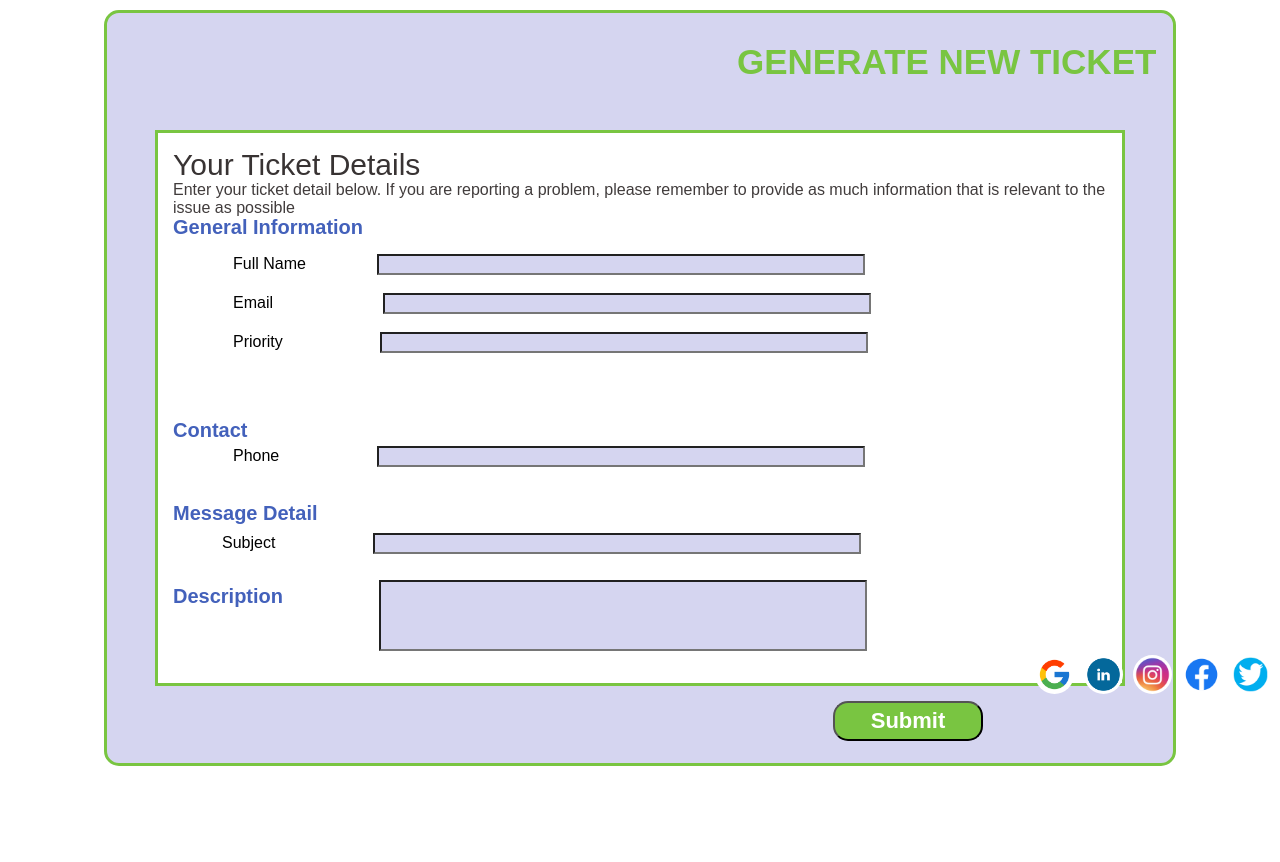
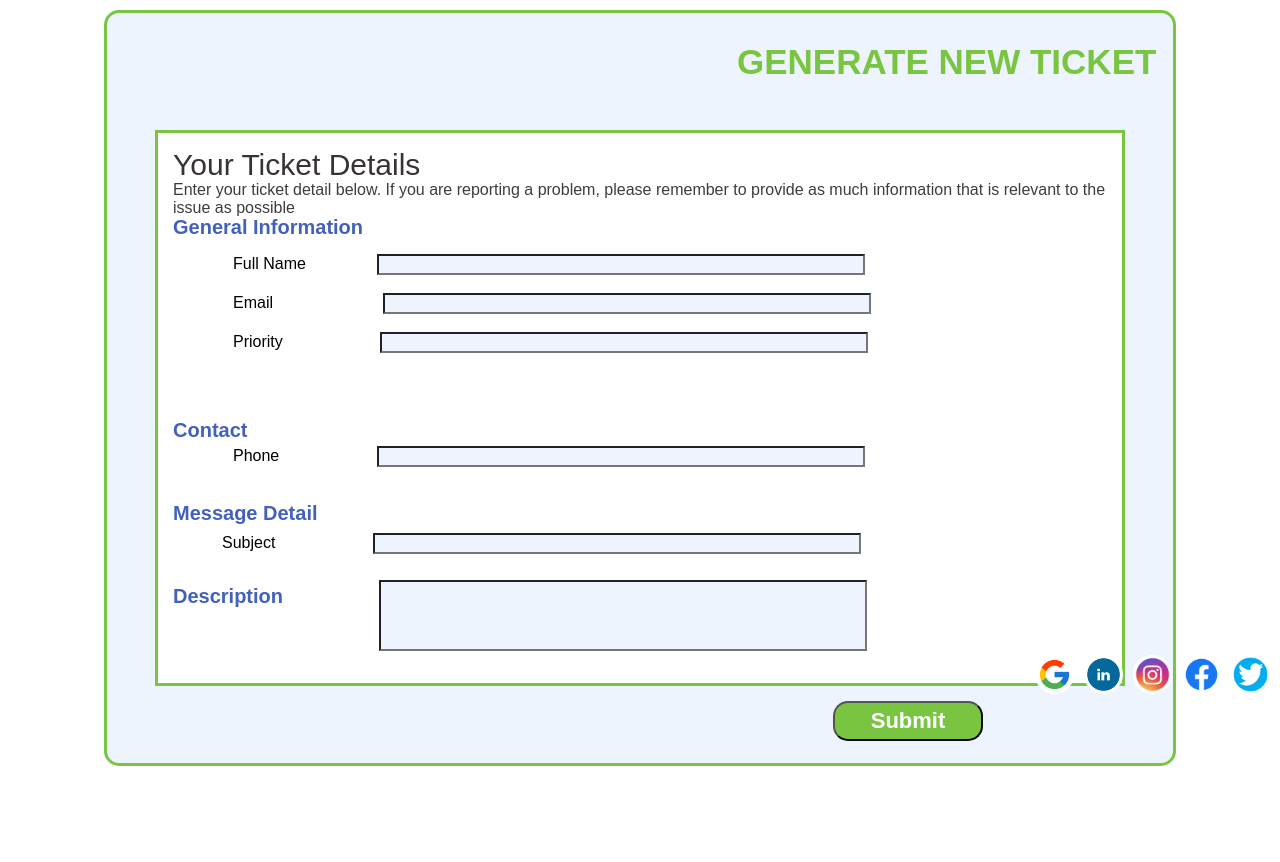
Before and after one commit to TR404/frontTask, a Django app: page /ticketGenerator/generateNewTicket/ in a window 1280 px wide. Shown: the part 86-948 px from the top of the page. Run offline with Django 3.2, Linux system fonts and the light colour scheme; some libraries are stand-ins or nearby versions.

Commit message:
initial commit

```diff
--- a/eTicket/settings.py
+++ b/eTicket/settings.py
@@ -23,7 +23,7 @@ BASE_DIR = os.path.dirname(os.path.dirname(os.path.abspath(__file__)))
 SECRET_KEY = 'oe6#eq&_0x821ewz9k0wa_!#cx4he*qrtr4a9g)l-28e*--h4w'
 
 # SECURITY WARNING: don't run with debug turned on in production!
-DEBUG = False
+DEBUG = True
 
 ALLOWED_HOSTS = ['*']
 
--- a/ticketGenerator/static/ticketGenerator/CSS/style.css
+++ b/ticketGenerator/static/ticketGenerator/CSS/style.css
@@ -257,7 +257,7 @@
 	margin: 6em;
 	height: 750px;
 	width: auto;
-	background-color: #d5d5f0;
+	background-color: #edf4fe;
 	border: 3px solid #79c541;
 	border-radius: 15px;
 
@@ -414,7 +414,7 @@
 	left: 0;
 	height: 20px;
 	width: 20px;
-	background-color: #d5d5f0;
+	background-color: #edf4fe;
 	border: solid #78c543;
 		}
 
@@ -464,10 +464,25 @@
  	margin: 3em;
 	height: 500px;
 	width: 1600px;
-	background-color: #d5d5f0;
+	background-color: #edf4fe;
 	border: 3px solid #79c541;
 	border-radius: 15px;
 
+}
+
+.tdOneline {
+	white-space: nowrap;
+	overflow: hidden;
+	text-overflow: clip;
+
+}
+
+.dot {
+  height: 25px;
+  width: 25px;
+  background-color: blue;
+  border-radius: 50%;
+  display: inline-block;
 }
 
 table {
@@ -588,7 +603,7 @@
 .inputWidth {
 	margin-left:5em;
 	width: 60%;
-	background-color: #d5d5f0;
+	background-color: #edf4fe;
 
 
 }
@@ -596,7 +611,7 @@
 .inputWidth1 {
 	margin-left:106px;
 	width: 60%;
-	background-color: #d5d5f0;
+	background-color: #edf4fe;
 
 
 }
@@ -604,7 +619,7 @@
 .inputWidth2 {
 	margin-left:93px;
 	width: 60%;
-	background-color: #d5d5f0;
+	background-color: #edf4fe;
 
 
 }
@@ -613,7 +628,7 @@
 
 	margin-left:93px;
 	width: 60%;
-	background-color: #d5d5f0;
+	background-color: #edf4fe;
 
 }
 
@@ -621,7 +636,7 @@
 
 	margin-left:93px;
 	width: 60%;
-	background-color: #d5d5f0;
+	background-color: #edf4fe;
 
 }
 
@@ -630,7 +645,7 @@
 	margin-left:93px;
 	width: 60%;
 	height: 65px;
-	background-color: #d5d5f0;
+	background-color: #edf4fe;
 
 
 }
```
